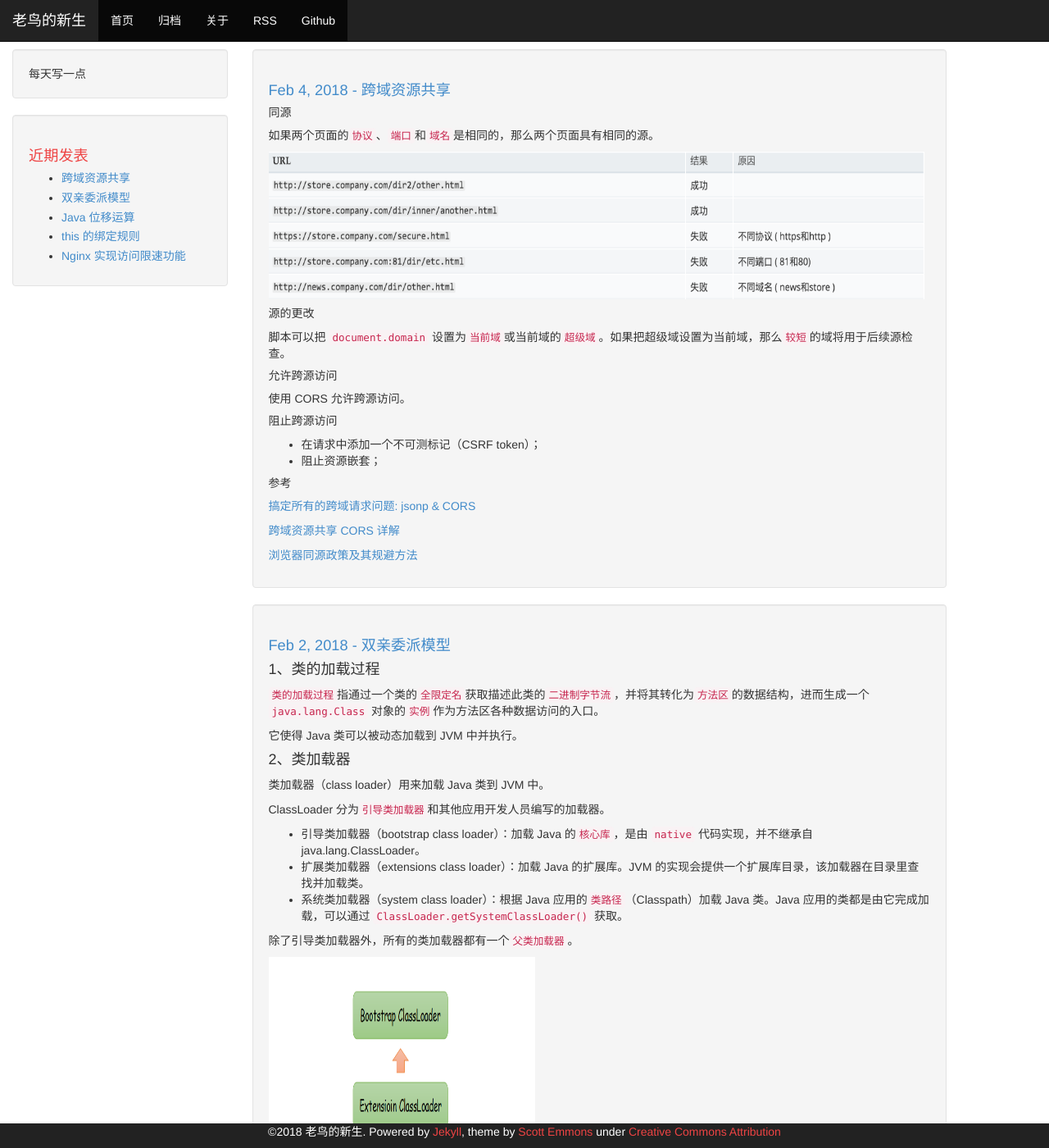
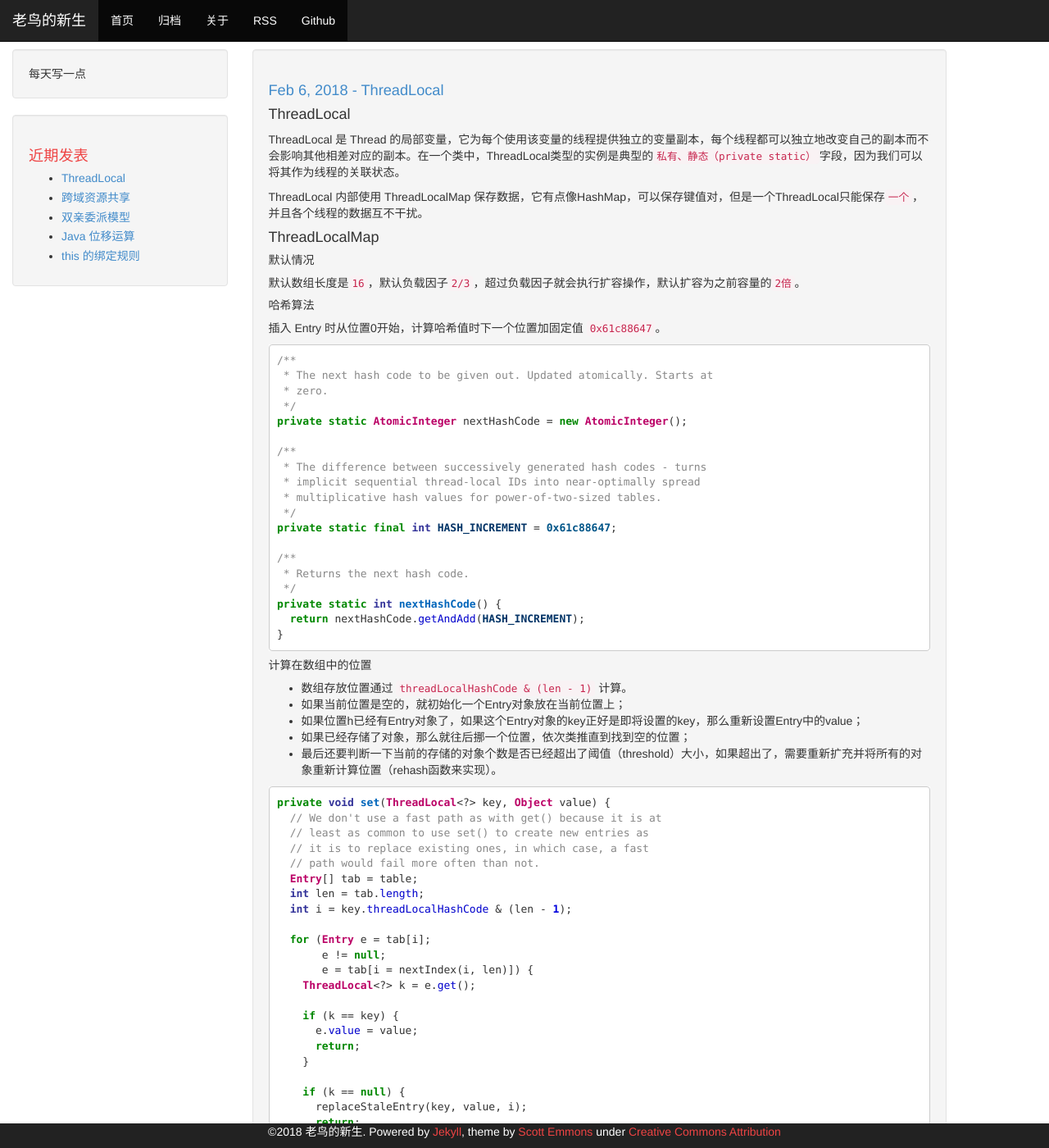
Before and after one commit to jyjsjd/jyjsjd.github.io, a Jekyll site: the page built from index.html, in a window 1280 px wide and 1400 px high. Shown: the whole window at 82% size. Built offline with Jekyll 4.4.1, drawn with Linux system fonts in a browser that asks for light colours; the list of posts is cut into pages by our own code; some of the changed text lies outside the part shown.

Commit message:
threadlocal

````diff
--- /dev/null
+++ b/_posts/2018-02-06-threadlocal.md
@@ -0,0 +1,88 @@
+---
+layout: post
+title: ThreadLocal
+category: ['Java']
+tags: ['Java']
+author: 景阳
+email: jyjsjd@hotmail.com
+description: ThreadLocal
+---
+
+#### ThreadLocal
+ThreadLocal 是 Thread 的局部变量，它为每个使用该变量的线程提供独立的变量副本，每个线程都可以独立地改变自己的副本而不会影响其他相差对应的副本。在一个类中，ThreadLocal类型的实例是典型的`私有、静态（private static）`字段，因为我们可以将其作为线程的关联状态。
+
+ThreadLocal 内部使用 ThreadLocalMap 保存数据，它有点像HashMap，可以保存键值对，但是一个ThreadLocal只能保存`一个`，并且各个线程的数据互不干扰。
+
+#### ThreadLocalMap
+##### 默认情况
+默认数组长度是`16`，默认负载因子`2/3`，超过负载因子就会执行扩容操作，默认扩容为之前容量的`2倍`。
+##### 哈希算法
+插入 Entry 时从位置0开始，计算哈希值时下一个位置加固定值 `0x61c88647`。
+
+```java
+/**
+ * The next hash code to be given out. Updated atomically. Starts at
+ * zero.
+ */
+private static AtomicInteger nextHashCode = new AtomicInteger();
+
+/**
+ * The difference between successively generated hash codes - turns
+ * implicit sequential thread-local IDs into near-optimally spread
+ * multiplicative hash values for power-of-two-sized tables.
+ */
+private static final int HASH_INCREMENT = 0x61c88647;
+
+/**
+ * Returns the next hash code.
+ */
+private static int nextHashCode() {
+  return nextHashCode.getAndAdd(HASH_INCREMENT);
+}
+```
+
+##### 计算在数组中的位置
+* 数组存放位置通过 `threadLocalHashCode & (len - 1)` 计算。
+* 如果当前位置是空的，就初始化一个Entry对象放在当前位置上；
+* 如果位置h已经有Entry对象了，如果这个Entry对象的key正好是即将设置的key，那么重新设置Entry中的value；
+* 如果已经存储了对象，那么就往后挪一个位置，依次类推直到找到空的位置；
+* 最后还要判断一下当前的存储的对象个数是否已经超出了阈值（threshold）大小，如果超出了，需要重新扩充并将所有的对象重新计算位置（rehash函数来实现）。
+
+```java
+private void set(ThreadLocal<?> key, Object value) {
+  // We don't use a fast path as with get() because it is at
+  // least as common to use set() to create new entries as
+  // it is to replace existing ones, in which case, a fast
+  // path would fail more often than not.
+  Entry[] tab = table;
+  int len = tab.length;
+  int i = key.threadLocalHashCode & (len - 1);
+
+  for (Entry e = tab[i];
+       e != null;
+       e = tab[i = nextIndex(i, len)]) {
+    ThreadLocal<?> k = e.get();
+
+    if (k == key) {
+      e.value = value;
+      return;
+    }
+
+    if (k == null) {
+      replaceStaleEntry(key, value, i);
+      return;
+    }
+  }
+
+  tab[i] = new Entry(key, value);
+  int sz = ++size;
+  if (!cleanSomeSlots(i, sz) && sz >= threshold)
+    rehash();
+}
+```
+
+#### 参考
+* [ThreadLocal原理解析（2）：ThreadLocalMap源码解析](http://blog.csdn.net/huachao1001/article/details/51734973)
+* [使用 ThreadLocal 改进你的层次的划分](http://www.importnew.com/27960.html)
+* [https://www.jianshu.com/p/377bb840802f](https://www.jianshu.com/p/377bb840802f)
+* [使用ThreadLocal变量的时机和方法](http://www.importnew.com/14398.html)
````
Also changed, not shown: _posts/2018-02-04-CORS.md (+8 -10 lines).
